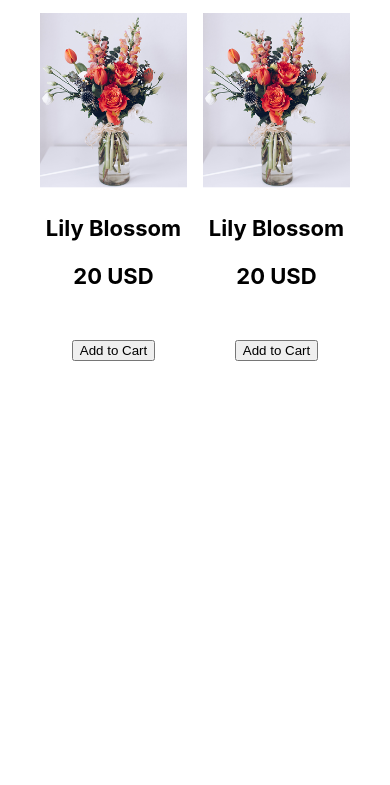
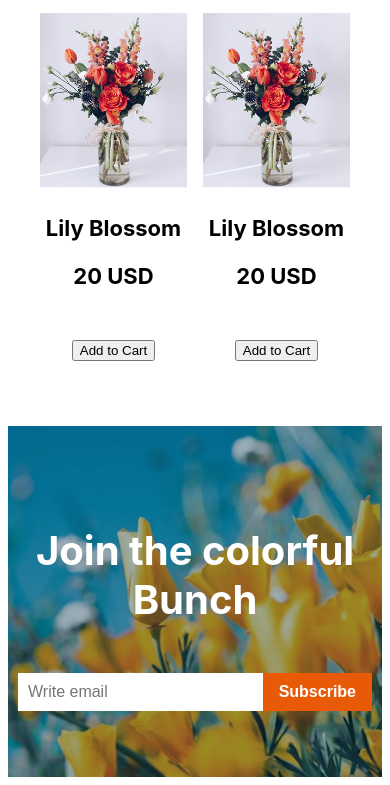
Before and after one commit to evrahimhasan/flower-shop-assignment-02-repo, a plain HTML site: page index.html in a window 390 px wide. Shown: the part 2760-3545 px from the top of the page. Before the commit the page ends 3161 px from the top, so only its background shows below. Drawn offline with Linux system fonts and the light colour scheme.

Commit message:
added subcribe section and try to responsive it

```diff
--- a/index.html
+++ b/index.html
@@ -99,6 +99,15 @@
       </div>
     </div>
   </section>
+
+  <section class="subscribe-section">
+    <h2>Join the colorful Bunch</h2>
+    <div class="subscribe-box">
+      <input type="email" placeholder="Write email" />
+      <button type="submit">Subscribe</button>
+    </div>
+  </section>
+
   </main>
   <footer>
 
--- a/style/style.css
+++ b/style/style.css
@@ -132,12 +132,62 @@
 
 .product-card h3 {
   font-size: 1.375rem;
-  /* margin: 0.5rem 0; */
 }
 .product-card p {
   font-size: 1.375rem;
   font-weight: 700;
 }
+
+
+
+
+
+
+/*  */
+.subscribe-section {
+  background: url("../assets/news-letter-bg.png") center/cover;
+  background-repeat: no-repeat;
+  text-align: center;
+  color: white;
+  height: 533px;
+}
+
+.subscribe-section h2 {
+  font-size: 2.5rem;
+  padding-top: 200px;
+}
+
+.subscribe-box {
+  display: flex;
+  justify-content: center;
+  max-width:830px;
+  margin: 0 auto;
+  height: 50px;
+}
+
+.subscribe-box input {
+  padding: 10px;
+  flex: 1;
+  border: none;
+  font-size: 1rem;
+}
+
+.subscribe-box button {
+  background:#E95A08;
+  border: none;
+  color: white;
+  font-weight: bold;
+  padding: 0 20px;
+  cursor:pointer;
+}
+/*  */
+
+
+
+
+
+
+
 
 
 
@@ -154,4 +204,40 @@
   #nav-hide {
     display: none;
   }
+
+/*  */
+.subscribe-section {
+  /* width: 100%; */
+    height: auto;
+    /* padding-bottom: 60px; */
+  }
+
+  .subscribe-section h2 {
+    font: size 3.12rem;
+    padding-top: 100px;
+  }
+
+  .subscribe-box {
+    flex-direction: row;
+    align-items: center;
+    gap: 0;
+    padding: 10px;
+    padding-bottom: 60px;
+  }
+
+  .subscribe-box input {
+    flex: 1;
+    font-size: 1rem;
+  }
+
+  .subscribe-box button {
+    padding: 10px 16px;
+    font-size: 1rem;
+    white-space: nowrap;
+  }
+
+/*  */
+
+
+
 }
```
